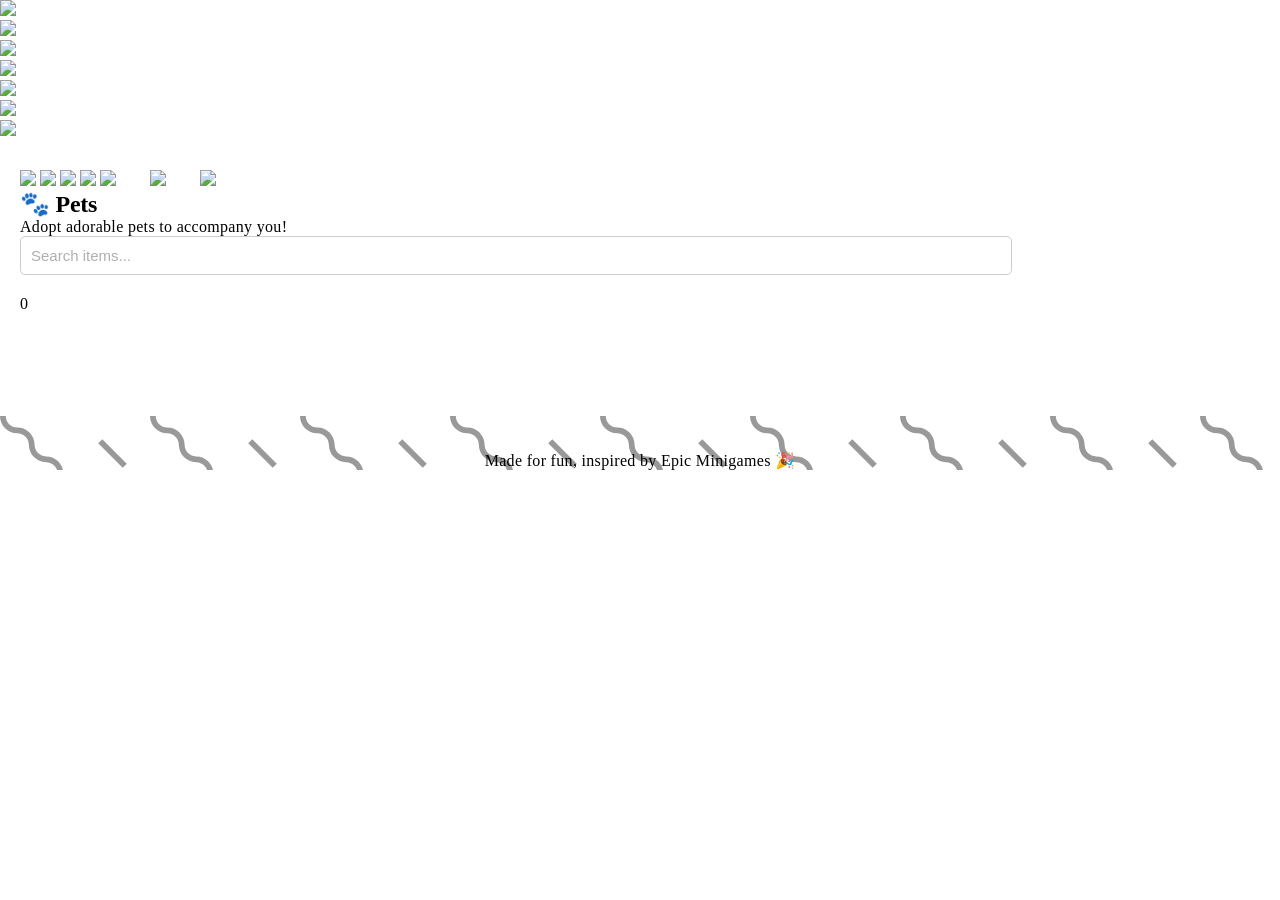
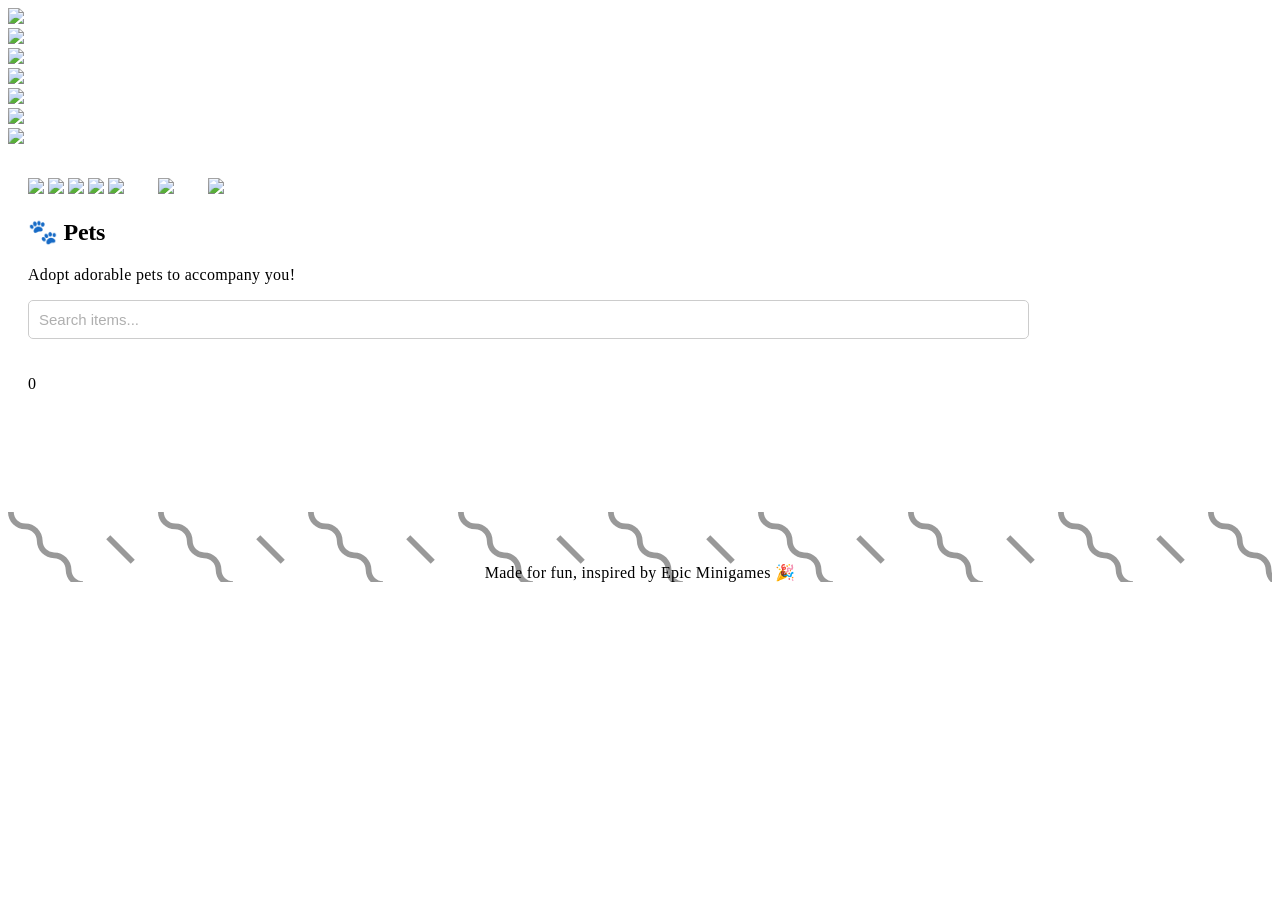

ui

--- a/css/style.css
+++ b/css/style.css
@@ -12,7 +12,7 @@
 @import url("../css/fonts.css");
 @import url("../css/tokens.css") layer(tokens);
 @import url("../css/base.css") layer(base);
-@import url("../css/layout.css?v=2") layer(layout);
+@import url("../css/layout.css?v=3") layer(layout);
 /* components.css stays unlayered on purpose: it must beat legacy page CSS
    (also unlayered) via specificity until those files are migrated. */
 @import url("../css/components.css");
@@ -22,14 +22,7 @@
 @import url("../css/modal.css");
 @import url("../css/chests.css");
 
-* {
-    margin: 0;
-    padding: 0;
-    box-sizing: border-box;
-    -webkit-user-select: none;
-    -moz-user-select: none;
-    user-select: none;
-}
+
 
 /* Smooth scroll behavior */
 html {
@@ -189,7 +182,7 @@ img {
 
 /* Hero Section - MORE VIBRANT */
 .hero-section, footer {
-    background: var(--bg-secondary);
+    background: var(--bg-0);
         padding: 34px 20px;
         text-align: center;
         position: relative;
@@ -455,18 +448,20 @@ img {
 
 /* Stats Dashboard Button */
 .stats-btn {
-    padding: 10px 20px;
-    background: linear-gradient(180deg, #66b3ea, #487aa5);
-    border: 1px solid var(--border-color);
-    border-radius: 25px;
-    color: white;
-    cursor: pointer;
-    transition: all 0.3s;
-    font-weight: 600;
+    font: 100 16px pacifico;
+        padding: 10px 20px;
+        background: linear-gradient(180deg, #b6d9f1, #39a0e9, #3373ab);
+        border: 1px solid var(--border-color);
+        border-radius: 25px;
+        color: white;
+        cursor: pointer;
+        line-height: 1;
+        transition: all 0.3s;
 }
 
 .stats-btn:hover {
     transform: translateY(-2px);
+    background: linear-gradient(180deg, #b6d9f1, #48a7eb, #4788c2);
     box-shadow: 0 0px 15px rgb(102 126 234);
 }
 
@@ -480,7 +475,6 @@ img {
 /* Category Nav - COMPACT */
 .category-nav-container {
     padding: 15px 20px;
-    background: var(--bg-secondary);
     border-bottom: 1px solid var(--border-color);
     position: sticky;
     top: 0;
@@ -533,7 +527,7 @@ main {
     max-width: 1400px;
     box-shadow: 0 4px 20px var(--shadow-color);
     border-bottom: 2px solid var(--border-color);
-    background: var(--bg-secondary);
+    background: var(--bg-1);
     margin: 0 auto;
 }
 
@@ -557,7 +551,8 @@ main {
 }
 
 .section-title {
-    font-weight: 800;
+    font-family: 'Slapstick';
+    font-weight: 500;
 }
 
 .content-section:nth-of-type(3) .section-header .section-title::before {
@@ -588,9 +583,8 @@ main {
     width: 32px;
     height: 32px;
     position: relative;
-    translate: 0 6px;
+    translate: 0 9px;
     display: inline-block;
-    background-size: contain;
 }
 
 .patch-notes-card .card-title::before {
@@ -979,9 +973,10 @@ main {
 }
 
 div#random-items-grid {
-    zoom: 1.5;
+zoom: 1.3;
     margin: auto;
     overflow: inherit;
+    padding: 0px 10px 13px;
 }
 
 
@@ -996,7 +991,7 @@ div#random-items-grid {
 }
 
 .info-card {
-    background: var(--bg-secondary);
+    background: var(--bg-0);
     border: 2px solid var(--border-color);
     border-radius: 15px;
     flex: 1 1 322px;
@@ -1032,8 +1027,9 @@ div#random-items-grid {
 }
 
 .card-title {
-    font-weight: 800;
-    margin-bottom: 18px;
+line-height: 2;
+    font-size: 21px;
+    font-family: 'Slapstick';
     text-box-trim: trim-start;
 }
 
@@ -1916,7 +1912,6 @@ input,
 select,
 textarea {
     -webkit-tap-highlight-color: transparent;
-    color: CanvasText;
 }
 
 .carousel-nav {
@@ -2211,7 +2206,7 @@ textarea {
     z-index: 100;
     /* Opaque background, so no backdrop-filter needed. Dropping the blur avoids a
        full-bar repaint on every scroll frame (a key mobile jank source). */
-    background: var(--bg-secondary);
+    background: var(--bg-1);
     padding: 20px;
     border-bottom: 1px solid var(--border-color);
 }
@@ -2754,7 +2749,7 @@ textarea {
     top: 50%;
     left: 50%;
     transform: translate(-50%, -50%);
-    background: var(--bg-secondary);
+    background: var(--bg-0);
     border: 2px solid var(--border-color);
     border-radius: 10px;
     overflow-y: auto;
@@ -3051,7 +3046,7 @@ textarea {
 }
 
 .stats-content {
-    background: var(--bg-secondary);
+    background: var(--bg-1);
     border-radius: 20px;
     padding: 20px 30px;
     border: 1px solid var(--border-color);
@@ -3101,9 +3096,31 @@ textarea {
 }
 
 .stats-header h1 {
-    letter-spacing: 2px;
+letter-spacing: 2px;
     font-family: pacifico;
     margin: 0;
+    text-shadow: 0px 0px 2px #858585;
+    color: var(--accent-soft);
+}
+
+.close-btn {
+    width: 32px;
+    height: 32px;
+    border-radius: 8px;
+    background: var(--bg-item);
+    border: 1px solid var(--border-color);
+    color: var(--text-secondary);
+    cursor: pointer;
+    display: flex;
+    align-items: center;
+    justify-content: center;
+    transition: all 0.15s;
+    flex-shrink: 0;
+}
+
+.close-btn:hover {
+    background: var(--bg-item-hover);
+    color: CanvasText;
 }
 
 .close-stats {
@@ -3125,6 +3142,10 @@ textarea {
 #favorites-tab {
     transition: opacity 0.3s ease, letter-spacing 0.37s cubic-bezier(.47, 1.64, .41, .8);
     opacity: 0.5;
+        font-size: 22px;
+            font-family: 'Slapstick';
+            margin: 0;
+                cursor: pointer;
 }
 
 #wishlist-tab:hover,
@@ -3148,6 +3169,8 @@ textarea {
 
 
 .wishlist-section {
+    margin-top: 6px;
+    background: var(--bg-0);
     border: 3px solid var(--border-color);
     border-radius: 8px;
     padding: 10px 0px 0px;
@@ -3217,10 +3240,17 @@ textarea {
     display: none;
 }
 
+.recent-section h3{
+        margin-bottom: 15px;
+            font-size: 21px;
+            color: #cdcdcd;
+            font-family: 'Slapstick';
+}
+
 .wishlist-total {
     font-variant: all-petite-caps;
     color: var(--text-secondary);
-    background: linear-gradient(transparent, var(--bg-secondary) 16px, Canvas);
+    background: linear-gradient(transparent, var(--bg-0) 16px, Canvas);
     padding: 26px 15px 14px 15px;
     text-align: center;
     position: sticky;
@@ -3432,11 +3462,18 @@ header svg * {
         position: unset;
     }
 
+    /* keep the account button pinned top-right (out of flow) so it can't shove
+       the centered logo; icon-only here to stay clear of the logo on phones */
     #auth-button {
-        position: unset;
-        top: unset;
-        right: unset;
-        left: unset;
+        position: absolute;
+        top: 50%;
+        right: var(--space-4);
+        left: auto;
+        transform: translateY(-50%);
+    }
+
+    #auth-button span {
+        display: none;
     }
 }
 
